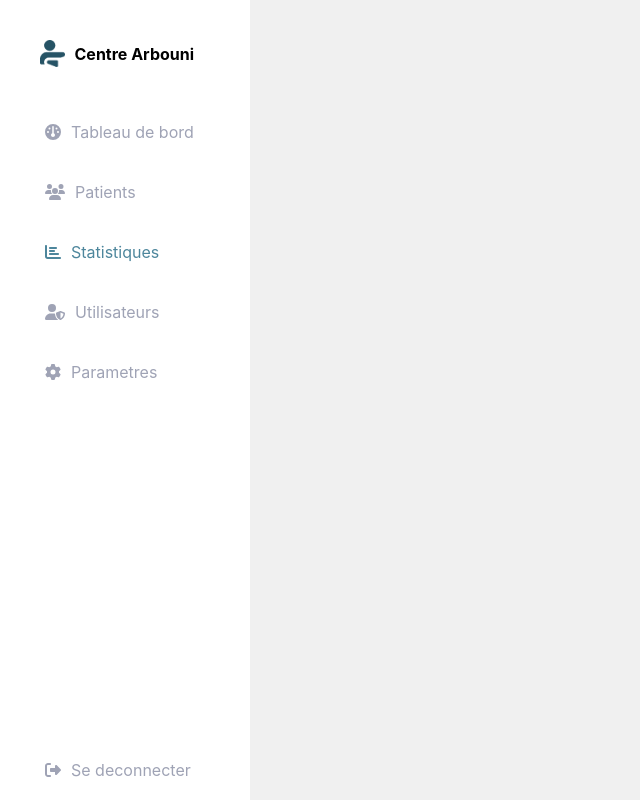
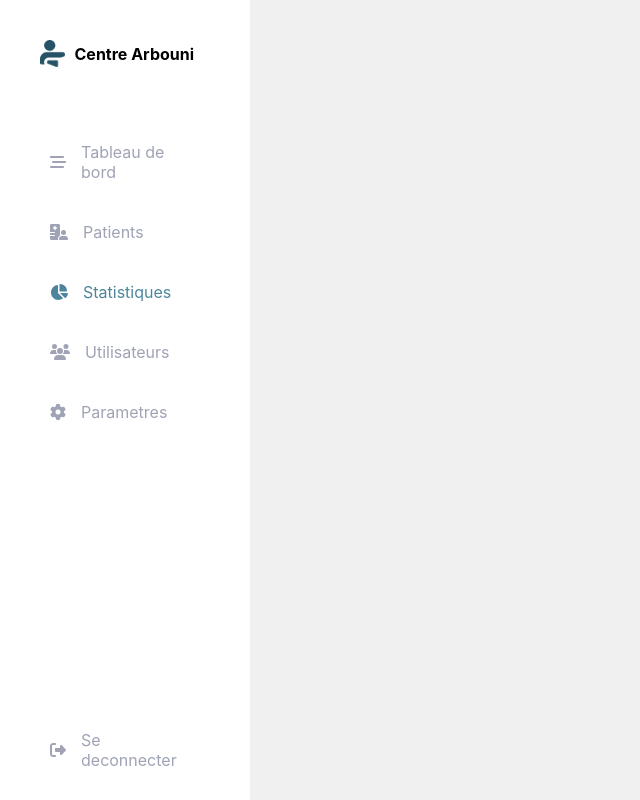
Before and after one commit to salma-elbakkouri/arbouni-patient-mgmt, a React (Create React App) app: page /dashboard/statistics in a window 1280 px wide. Shown: the whole page, without its empty margins (0-640 px from the left). Built offline with nearby package versions, Linux system fonts and the light colour scheme.

Commit message:
complete menu & patients styling and functionality

```diff
--- a/admin.js
+++ b/admin.js
@@ -28,8 +28,8 @@ db.run(`
 
 // Hash the password and insert the admin user
 const insertAdminUser = async () => {
-  const username = 'admin';
-  const password = 'yrGLhrUFSk0ZKAh';
+  const username = 'salma';
+  const password = '1234';
   const hashedPassword = await bcrypt.hash(password, 10);
 
   db.run('INSERT INTO users (username, password) VALUES (?, ?)', [username, hashedPassword], (err) => {
--- a/src/App.css
+++ b/src/App.css
@@ -1,4 +1,4 @@
-.App {
+/* .App {
   text-align: center;
 }
 
@@ -35,4 +35,4 @@
   to {
     transform: rotate(360deg);
   }
-}
+} */
--- a/src/App.js
+++ b/src/App.js
@@ -4,6 +4,7 @@ import { BrowserRouter as Router, Route, Routes } from 'react-router-dom';
 import Login from './components/Login';
 import Dashboard from './components/Dashboard';
 import Patients from './components/Patients';
+import './css/global.css'; // Import global styles
 
 const App = () => {
   return (
--- a/src/components/Menu.js
+++ b/src/components/Menu.js
@@ -1,68 +1,8 @@
-// import React, { useState, useEffect } from 'react';
-// import { useNavigate, useLocation } from 'react-router-dom';
-// import { FontAwesomeIcon } from '@fortawesome/react-fontawesome';
-// import { faUsers, faChartBar, faUserShield, faCog, faSignOutAlt , faDashboard} from '@fortawesome/free-solid-svg-icons';
-// import '../css/menu.css';
-// import logo from '../assets/logoblue.png'; // Import the logo image
-
-// const Menu = () => {
-//   const navigate = useNavigate();
-//   const location = useLocation();
-//   const [activeItem, setActiveItem] = useState('');
-
-//   useEffect(() => {
-//     const path = location.pathname.split('/')[2] || 'dashboard';
-//     setActiveItem(path);
-//   }, [location]);
-
-//   const menuItems = [
-//     { name: 'dashboard', label: 'Tableau de bord', icon: faDashboard },
-//     { name: 'patients', label: 'Patients', icon: faUsers },
-//     { name: 'statistics', label: 'Statistiques', icon: faChartBar },
-//     { name: 'users', label: 'Utilisateurs', icon: faUserShield },
-//     { name: 'settings', label: 'Parametres', icon: faCog },
-//     { name: 'logout', label: 'Se deconnecter', icon: faSignOutAlt, className: 'logout-item' },
-//   ];
-
-//   const handleMenuClick = (name) => {
-//     setActiveItem(name);
-//     navigate(`/dashboard/${name}`);
-//   };
-
-//   return (
-//     <div className="app-container">
-//       <div className="menu">
-//         <div className='menu-header'>
-//           <img src={logo} alt="logo" />
-//           <div className='header-text'>
-//             <h2>Centre Arbouni</h2>
-
-//           </div>
-//         </div>
-//         <div className="menu-items">
-//           {menuItems.map(item => (
-//             <div
-//               key={item.name}
-//               className={`menu-item ${item.className || ''} ${activeItem === item.name ? 'active' : ''}`}
-//               onClick={() => handleMenuClick(item.name)}
-//             >
-//               <FontAwesomeIcon className='icon' icon={item.icon} />
-//               {item.label}
-//             </div>
-//           ))}
-//         </div>
-//       </div>
-//     </div>
-//   );
-// };
-
-// export default Menu;
-
-
+// src/components/Menu.js
 import React, { useState, useEffect } from 'react';
 import { useNavigate, useLocation } from 'react-router-dom';
 import { FontAwesomeIcon } from '@fortawesome/react-fontawesome';
-import { faUsers, faChartBar, faUserShield, faCog, faSignOutAlt, faDashboard } from '@fortawesome/free-solid-svg-icons';
+import { faUsers, faChartBar, faUserShield, faCog, faSignOutAlt, faHospitalUser , faBarsStaggered , faChartPie} from '@fortawesome/free-solid-svg-icons';
 import '../css/menu.css';
 import logo from '../assets/logoblue.png'; // Import the logo image
 
@@ -77,10 +17,10 @@ const Menu = () => {
   }, [location]);
 
   const menuItems = [
-    { name: 'dashboard', label: 'Tableau de bord', icon: faDashboard },
-    { name: 'patients', label: 'Patients', icon: faUsers },
-    { name: 'statistics', label: 'Statistiques', icon: faChartBar },
-    { name: 'users', label: 'Utilisateurs', icon: faUserShield },
+    { name: 'dashboard', label: 'Tableau de bord', icon: faBarsStaggered },
+    { name: 'patients', label: 'Patients', icon: faHospitalUser },
+    { name: 'statistics', label: 'Statistiques', icon: faChartPie },
+    { name: 'users', label: 'Utilisateurs', icon: faUsers },
     { name: 'settings', label: 'Parametres', icon: faCog },
     { name: 'logout', label: 'Se deconnecter', icon: faSignOutAlt, className: 'logout-item' },
   ];
@@ -123,7 +63,7 @@ const Menu = () => {
           </div>
         </div>
         <div className="menu-items">
-          {menuItems.map(item => (
+          {menuItems.slice(0, -1).map(item => (
             <div
               key={item.name}
               className={`menu-item ${item.className || ''} ${activeItem === item.name ? 'active' : ''}`}
@@ -133,6 +73,14 @@ const Menu = () => {
               {item.label}
             </div>
           ))}
+          <div
+            key={menuItems[menuItems.length - 1].name}
+            className={`menu-item ${menuItems[menuItems.length - 1].className || ''} ${activeItem === menuItems[menuItems.length - 1].name ? 'active' : ''}`}
+            onClick={() => handleMenuClick(menuItems[menuItems.length - 1].name)}
+          >
+            <FontAwesomeIcon className='icon' icon={menuItems[menuItems.length - 1].icon} />
+            {menuItems[menuItems.length - 1].label}
+          </div>
         </div>
       </div>
     </div>
--- /dev/null
+++ b/src/css/global.css
@@ -0,0 +1,114 @@
+  /* src/css/global.css */
+
+  /* General styling for background color */
+  body {
+    background-color: #F0F0F0;
+    margin: 0;
+    font-family: -apple-system, BlinkMacSystemFont, 'Segoe UI', 'Roboto', 'Oxygen', 'Ubuntu', 'Cantarell', 'Fira Sans', 'Droid Sans', 'Helvetica Neue', sans-serif;
+    -webkit-font-smoothing: antialiased;
+    -moz-osx-font-smoothing: grayscale;
+  }
+
+  /* Default text colors */
+  .text-main {
+    color: #000000;
+    /* Main text color: black */
+  }
+
+  .text-secondary {
+    color: #404040;
+    /* Secondary text color: #404040 */
+  }
+
+  .text-third {
+    color: #9FA3B5;
+    /* Third text color: #9FA3B5 */
+  }
+
+  .button-main {
+    background-color: #265365; /* Main button background color */
+    color: white; /* Button text color */
+    border: none;
+    border-radius: 30px;
+    padding: 8px 27px;
+    font-size: 16px;
+    cursor: pointer;
+  }
+
+  .button-main:hover {
+    background-color: #23404c; /* Hover state for main button */
+  }
+
+  .button-secondary {
+    background-color: #4D869C; /* Secondary button background color */
+    color: white; /* Button text color */
+    border: none;
+    border-radius: 30px;
+    padding: 8px 27px;
+    font-size: 16px;
+    cursor: pointer;
+  }
+
+  .button-secondary:hover {
+    background-color: #23404c; /* Hover state for secondary button */
+  }
+  /* Icon styles */
+  .icon {
+    color: #9FA3B5;
+    margin-right: 15px;
+    /* Default icon color */
+  }
+
+
+
+  /* Menu styles */
+  .menu {
+    background-color: white;
+    /* Menu background color */
+  }
+
+  .menu-item {
+    color: #9FA3B5;
+    font-size: 16px;
+    background-color: inherit;
+    padding: 21px 40px;
+    cursor: pointer;
+    display: flex;
+    align-items: center;
+    transition: color 0.3s, transform 0.3s;
+  }
+
+  .menu-item:hover {
+    color: #4D869C;
+    transform: translateY(3px);
+  }
+
+  .menu-item:hover .icon {
+    color: #4D869C;
+  }
+
+  .menu-item.active {
+    color: #4D869C;
+  }
+  .menu-item.active .icon {
+    color: #4D869C;
+    /* Active state for menu items */
+  }
+
+  /* Table styles */
+  .table-header {
+    background-color: #E4E7ED;
+    /* Table header background color */
+    color: #265365;
+    /* Table header text color */
+  }
+
+  .table-row {
+    background-color: white;
+    /* Table row background color */
+  }
+
+  .table-row:hover {
+    background-color: #f0f0f0;
+    /* Hover state for table rows */
+  }
--- a/src/css/menu.css
+++ b/src/css/menu.css
@@ -1,19 +1,9 @@
-/* General styles */
-
-* {
-  background-color: none;
-}
-
-html, body {
-  height: 100%;
-  margin: 0;
-  padding: 0;
-  width: 250px;
-}
+/* src/css/menu.css */
 
 .app-container {
   display: flex;
   height: 100vh;
+  overflow: hidden; /* Prevent overflow for the entire app container */
 }
 
 .menu {
@@ -21,15 +11,11 @@ html, body {
   flex-direction: column;
   width: 250px;
   background-color: white;
-  flex: 1;
-  justify-content: space-between;
-}
-
-.menu-header, .menu, .menu-content, img, .menu-header p, .menu-header h2, .header-text, .menu-item span {
-  background-color: white;
+  overflow: hidden; /* Prevent overflow within the menu */
 }
 
 .menu-header {
+  background-color: white;
   display: flex;
   flex-direction: row;
   padding: 0px 40px;
@@ -39,68 +25,58 @@ html, body {
 }
 
 .header-text {
+  background-color: inherit;
   display: flex;
   flex-direction: column;
   padding: 0;
   margin: 0;
 }
 
-.header-text p, .header-text h2 {
+.header-text h2 {
+  font-size: 16px;
   margin: 0;
   padding: 0;
 }
 
-.header-text h2 {
-  font-size: 16px;
-}
-
 img {
+  background-color: inherit;
   height: 27px;
   margin-right: 10px;
   padding: 0;
 }
 
 .menu-items {
-  background-color: white;
+  background: white;
   display: flex;
   flex-direction: column;
   justify-content: flex-start;
-  margin-top: 35px;
-  margin-left: 15px;
+  margin-top: 55px;
   flex-grow: 1;
 }
 
 .menu-item {
-  padding: 20px 30px;
-  background-color: white;
-  cursor: pointer;
   display: flex;
   align-items: center;
+  padding: 20px 50px;
   color: #9FA3B5;
-  /* color: #6c6f7c; */
-  transition: color 0.3s, transform 0.3s;
+  cursor: pointer;
+  transition: color 0.3s;
+}
+
+.menu-item .icon {
+  margin-right: 15px;
+  background-color: inherit;
 }
 
 .menu-item:hover {
   color: #4D869C;
-  transform: translateY(-3px);
-
 }
 
 .menu-item.active {
   color: #4D869C;
 }
 
-.menu-item:hover .icon {
-  color: #4D869C;
-}
-
-.icon {
-  background-color: #fff;
-  margin-right: 10px;
-}
-
 .logout-item {
   margin-top: auto;
-  padding-bottom: 20px;
+  padding-bottom: 30px;
 }
--- a/src/index.css
+++ b/src/index.css
@@ -1,14 +1,13 @@
-body {
+/* body {
   margin: 0;
   font-family: -apple-system, BlinkMacSystemFont, 'Segoe UI', 'Roboto', 'Oxygen',
     'Ubuntu', 'Cantarell', 'Fira Sans', 'Droid Sans', 'Helvetica Neue',
     sans-serif;
   -webkit-font-smoothing: antialiased;
   -moz-osx-font-smoothing: grayscale;
-  background-color: #f0f0f0;;
 }
 
 code {
   font-family: source-code-pro, Menlo, Monaco, Consolas, 'Courier New',
     monospace;
-}
+} */
--- a/src/index.js
+++ b/src/index.js
@@ -1,6 +1,6 @@
 import React from 'react';
 import ReactDOM from 'react-dom/client';
-import './index.css';
+import './css/global.css'; // Import global styles
 import App from './App';
 import reportWebVitals from './reportWebVitals';
 
```
Also changed, not shown: server.js (+39 -39 lines), src/components/Patients.js (+11 -10 lines), src/css/patients.css (+88 -27 lines), 1 other file (tests, documents, lock files or other folders).
